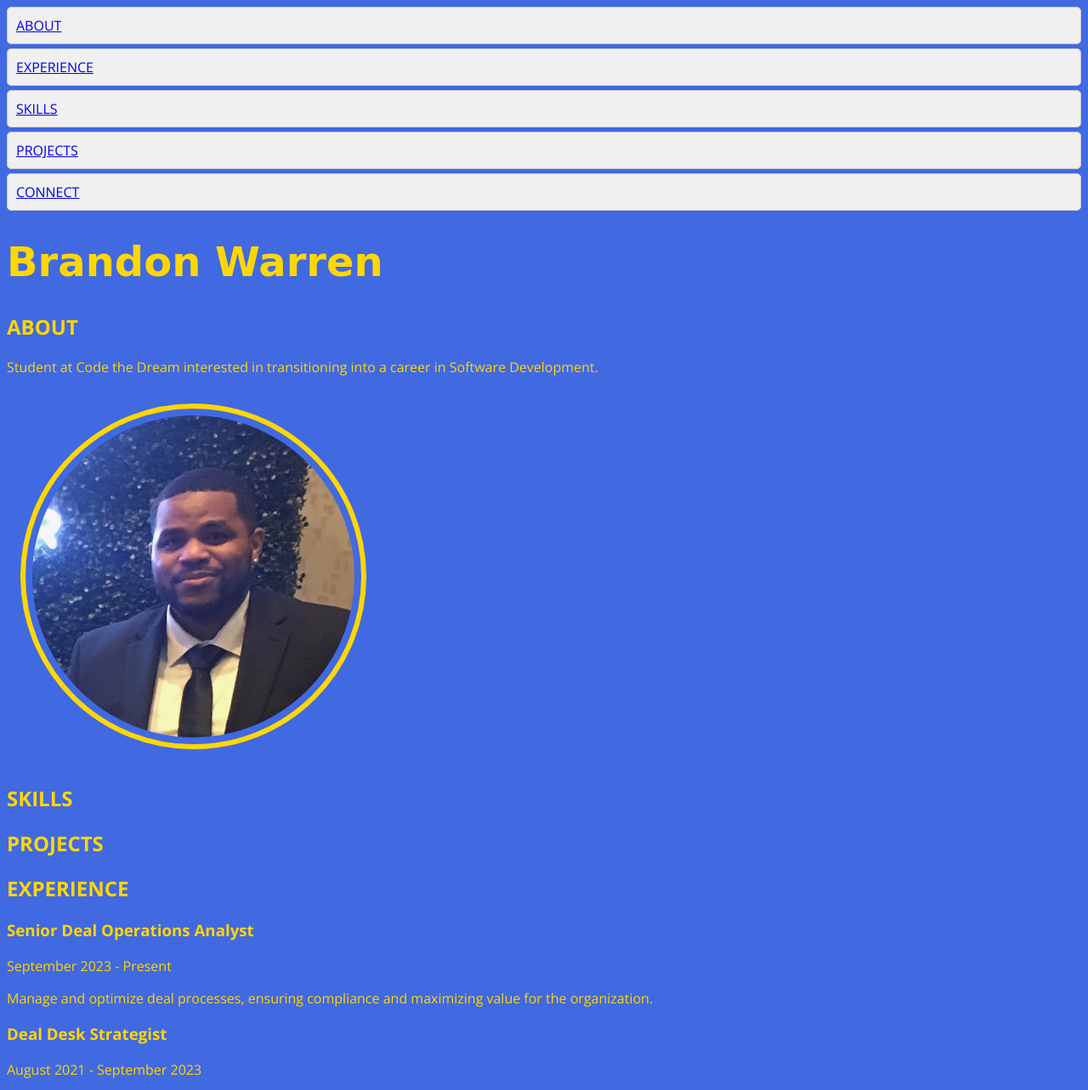
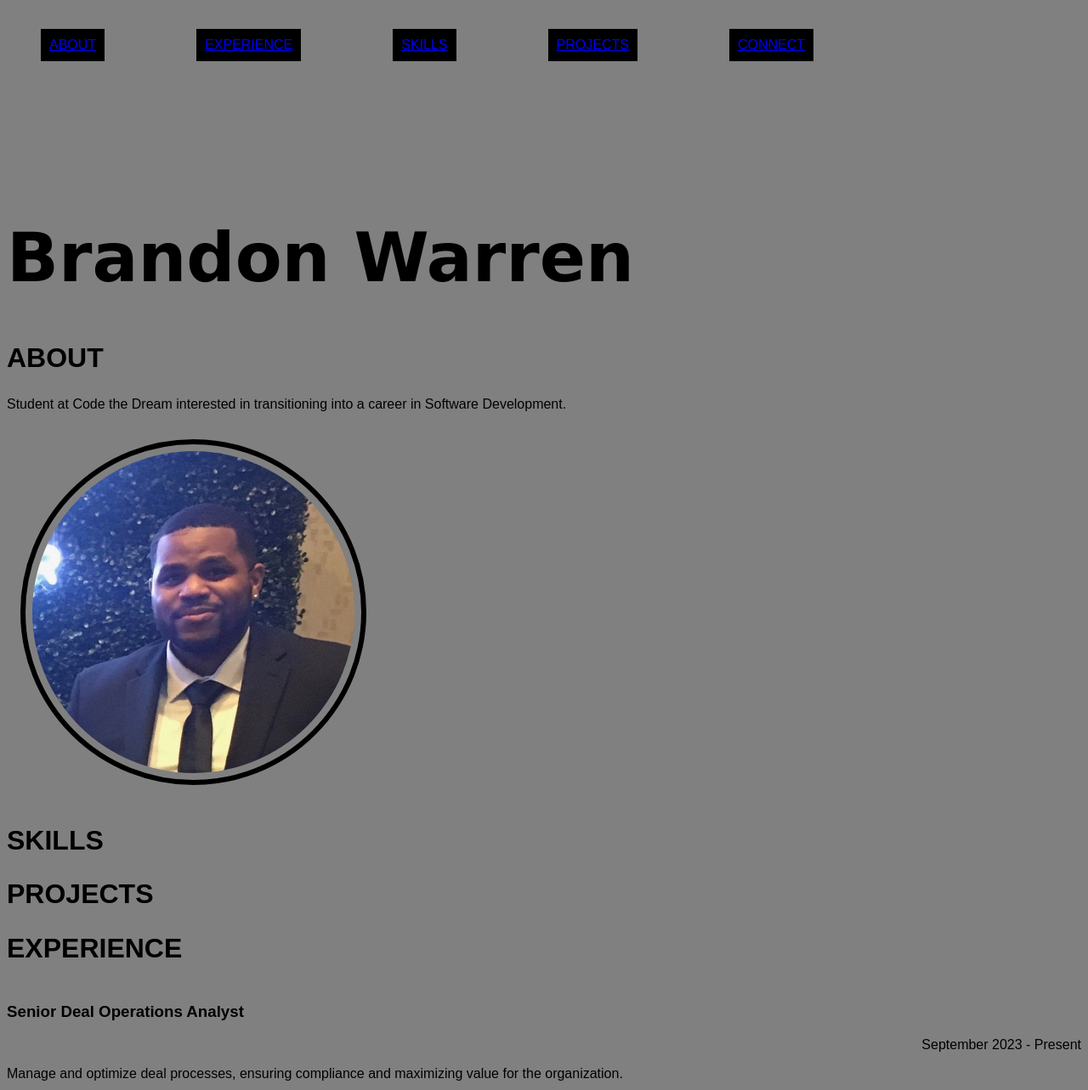
Before and after one commit to brandon91warren/brandon-haumea, a plain HTML site: page index.html in a window 1280 px wide. Shown: the top 1283 px of the page at 85% size. Drawn offline with nearby package versions, Linux system fonts and the light colour scheme.

Commit message:
formatted styles added

```diff
--- a/css/index.css
+++ b/css/index.css
@@ -1,40 +1,81 @@
+#navigation ul {
+  display:flex;
+  gap:3em;
+  padding-top:2ch;
+  list-style-type: none;
+}
+a:hover {
+  opacity: 0.5;
+}
+#navigation {
+  position: sticky;
+  top:0;
+  scroll-padding-top:2ch;
+  background-color: gray;
+  color: black;
+}
 #name {
-    font-family: "Dancing Script" , cursive;
-    font-size: 3rem;
-
+    font-family: "Montserrat" , cursive;
+    font-size: 5rem;
+    padding-top:2ch;
+}
+h2 {
+  font-weight: bold;
+  font-size: 2em;
 }
 #profile-picture {
     border-radius: 50%;
     margin: 1em;
     width: 30%;
-    border-color: gold;
+    border-color: black;
     padding: 0.5em;
     border-width: 0.5dvi;
     border-style: solid;
 }
-ul {
+#experience ul {
     list-style-type: square;
     padding: 0;
     margin: 0;
-  }
+    display: flex;
+    flex-direction: column;
+}
+
+.job {
+    display: flex;
+    flex-flow: column wrap;
+    margin-bottom: 0px;
+}
+
+.job h3 {
+    flex: 1;
+    padding: none;
+}
+
+.dates {
+    margin-left: auto;
+    order: 2;
+}
+
+.description {
+    flex-basis: 75%;
+    order: 3;
+    word-wrap: break-word;
+}
   li {
-    display: block;
     padding: 10px;
-    margin-bottom: 5px;
-    background-color: #f0f0f0;
-    border: 1px solid #ccc;
-    border-radius: 5px;
-
+    background-color: black;
+    display: inline-flex;
+    justify-content: center;
+    margin-bottom: 20px;
+    margin-right: 60px;
   }
 .social-icon {
-    display: inline-block;
-    width: 60px;
-    height: 60px;
-    background-size: cover;
+    margin: 0 10px;
+    font-size: 32px;
   }
 body {
     height: 100vh;
-    background-color: royalblue;
-    color: gold;
-    font-family: "Open Sans", "sans-serif";
+    background-color: gray;
+    color: black;
+    font-family: Arial, Helvetica, sans-serif;
 }
```
